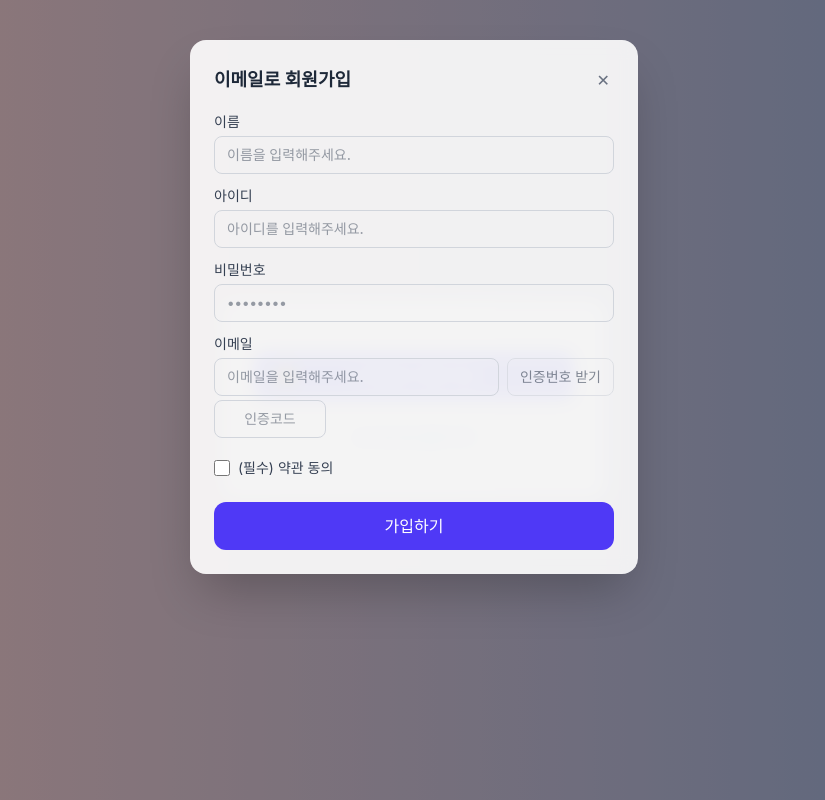
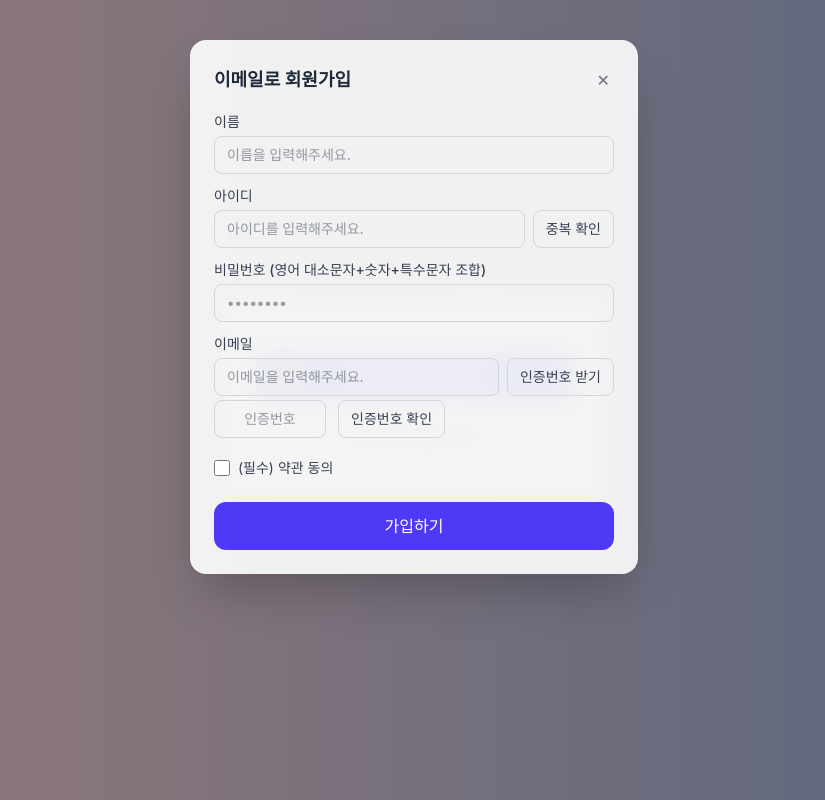
Before and after one commit to gahyeon1022/AIL-ways, a Next.js app in the folder apps/frontend/: page /signup in a window 1280 px wide. Both pictures are taken after a click on the button "이메일로 회원가입". Shown: the whole page, without its empty margins (226-1051 px from the left). Built offline with nearby package versions, Linux system fonts and the light colour scheme.

Commit message:
로컬 회원가입 연동 준비

```diff
--- a/apps/frontend/src/components/modal/LocalSignupModal.tsx
+++ b/apps/frontend/src/components/modal/LocalSignupModal.tsx
@@ -3,7 +3,7 @@
 import { useState } from "react";
 import { motion, AnimatePresence } from "framer-motion";
 
-const API_BASE = process.env.NEXT_PUBLIC_API_BASE;
+// const API_BASE = process.env.NEXT_PUBLIC_API_BASE;
 
 const BTN =
   "inline-flex items-center justify-center shrink-0 min-w-[64px] " +
@@ -28,55 +28,104 @@ export default function LocalSignupModal({ open, onClose }: Props) {
   const [userName, setUserName] = useState("");
   const [userId, setUserId] = useState("");
   const [userPw, setUserPw] = useState("");
-  const [tos, setTos] = useState(false);
+  const [tos, setTos] = useState(false); //약관동의
 
-  const [loading, setLoading] = useState(false);        // 회원가입 버튼 로딩
-  const [emailSending, setEmailSending] = useState(false); // 인증메일 버튼 로딩
+  const [loading, setLoading] = useState(false);
+  const [emailSending, setEmailSending] = useState(false);
+  const [createdAt, setCreatedAt] = useState<string>("");
+  const [idChecking, setIdChecking] = useState(false); //아이디 중복 확인 로딩 상태
+  const [code, setCode] = useState("");
+  const [verifying, setVerifying] = useState(false);
 
-  const [createdAt, setCreatedAt] = useState<string>("");
 
-  // 가벼운 이메일 형식 검증
-  const isValidEmail = (v: string) => /\S+@\S+\.\S+/.test(v);
+  //아이디 중복 확인 요청
+   async function checkUserId() {
+    if (idChecking) return;
+    setIdChecking(true);
+    try {
+      const endpoint = `/api/auth/check-userid?userId=${encodeURIComponent(userId)}`;
+      const res = await fetch(endpoint, { method: "GET", credentials: "include" });
+      if (res.status === 200) alert("성공");
+      else if (res.status === 400) alert("잘못된 요청입니다");
+      else alert("요청 처리 중 오류가 발생했습니다.");
+    } catch {
+      alert("네트워크 오류가 발생했습니다.");
+    } finally {
+      setIdChecking(false);
+    }
+  }
 
-  // 인증번호 발송
   async function sendEmailCode() {
-    if (emailSending) return; // 중복 클릭 방지
-    if (!isValidEmail(email)) {
-      alert("올바른 이메일 주소를 입력해 주세요.");
-      return;
-    }
+    if (emailSending) return;
     setEmailSending(true);
     try {
-      const endpoint = API_BASE
-        ? `${API_BASE}/api/auth/email/code`
-        : "/api/auth/email/code";
+      const endpoint = `/api/auth/email/code`;
 
       const res = await fetch(endpoint, {
         method: "POST",
         headers: { "Content-Type": "application/json" },
+        credentials: "include",
         body: JSON.stringify({ email }),
-        credentials: "include",
       });
 
-      if (!res.ok) {
-        let msg = "인증번호 발송에 실패했습니다.";
+        let data: { message?: string; verified?: boolean } | null = null;
     try {
-          const problem = await res.json();
-          if (problem?.message) msg = problem.message;
-          if (problem?.code) msg += `\n(code: ${problem.code})`;
+      data = await res.json();
     } catch {
     }
-        throw new Error(msg);
+
+    // 상태코드별 처리
+    if (res.status === 400) {
+      alert("인증코드가 일치하지 않습니다");
+      return;
     }
-      alert("인증번호를 이메일로 보냈습니다. 메일함을 확인해 주세요.");
-    } catch (err: any) {
-      alert(err?.message ?? "문제가 발생했습니다. 잠시 후 다시 시도해 주세요.");
+    if (res.status === 404) {
+      alert("인증 요청을 찾을 수 없습니다");
+      return;
+    }
+
+    if (res.ok) {
+      if (data?.message) alert(data.message);
+      else alert("요청이 처리되었습니다.");
+      if (typeof data?.verified === "boolean") {
+        console.log("[email verified]:", data.verified);
+      }
+      return;
+    }
+
+    alert(data?.message ?? "요청 처리 중 오류가 발생했습니다.");
   } finally {
     setEmailSending(false);
   }
 }
+// 인증번호 확인
+  async function verifyEmailCode() {
+    if (verifying) return;             // 중복 클릭 방지
+    setVerifying(true);
+    try {
+      const res = await fetch(`/api/auth/email/verify-code`, {
+        method: "POST",
+        headers: { "Content-Type": "application/json" },
+        credentials: "include",
+        body: JSON.stringify({
+          email,
+          code,
+        }),
+      });
 
-  // 회원가입 제출
+      if (res.status === 200) { alert("인증 성공"); return; }
+      if (res.status === 409) { alert("이미 사용된 이메일입니다"); return; }
+      if (res.status === 400) { alert("이메일 누락입니다"); return; }
+
+      alert("요청 처리 중 오류가 발생했습니다.");
+    } catch {
+      alert("네트워크 오류가 발생했습니다.");
+    } finally {
+      setVerifying(false);
+    }
+  }
+
+
   async function onSubmit(e: React.FormEvent) {
     e.preventDefault();
     if (!tos) {
@@ -89,15 +138,18 @@ export default function LocalSignupModal({ open, onClose }: Props) {
         email,
         userName,
         userId,
-        userPw,                 // 서버에서 해시 처리
-        creadtedAt: createdAt,
-        consents: tos ? ["TOS"] : [],
+        userPw,
+        code,            // 서버에서 해시 처리
+        creadtedAt: createdAt,  // (원본 키 유지)
+        consents: [
+          { type: "TOS",          agreed: true },
+          { type: "PRIVACY",      agreed: true },
+          { type: "VIDEO_CAPTURE",agreed: true },
+        ],
       };
 
-      const endpoint = API_BASE
-        ? `${API_BASE}/api/auth/signup`
-        : "/api/auth/signup";
-
+      const endpoint = `/api/auth/local/signup`;
+      console.log("[SIGNUP] POST /api/auth/local/signup", payload);
       const res = await fetch(endpoint, {
         method: "POST",
         headers: { "Content-Type": "application/json" },
@@ -164,22 +216,31 @@ export default function LocalSignupModal({ open, onClose }: Props) {
                 />
               </label>
 
-              {/* userId */}
               <label className="text-left text-sm font-medium text-gray-700">
                 아이디
+                <div className="mt-1 flex gap-2">
                   <input
                     type="text"
                     required
                     value={userId}
                     onChange={(e) => setUserId(e.target.value)}
                     placeholder="아이디를 입력해주세요."
-                  className="mt-1 w-full rounded-lg border border-gray-300 px-3 py-2 outline-none focus:ring-2 focus:ring-indigo-500"
+                    className="flex-1 rounded-lg border border-gray-300 px-3 py-2 outline-none focus:ring-2 focus:ring-indigo-500"
                   />
+                  <button
+                    type="button"
+                    onClick={checkUserId}
+                    disabled={idChecking}
+                    className={BTN}
+                  >
+                    {idChecking ? "확인 중..." : "중복 확인"}
+                  </button>
+                </div>
               </label>
 
               {/* userPw */}
               <label className="text-left text-sm font-medium text-gray-700">
-                비밀번호
+                비밀번호 (영어 대소문자+숫자+특수문자 조합)
                 <input
                   type="password"
                   required
@@ -190,7 +251,7 @@ export default function LocalSignupModal({ open, onClose }: Props) {
                 />
               </label>
 
-              {/* email + 인증코드 발송 */}
+              {/* email + 인증코드 요청 버튼 */}
               <label className="text-left text-sm font-medium text-gray-700">
                 이메일
                 <div className="mt-1 flex gap-2">
@@ -205,32 +266,36 @@ export default function LocalSignupModal({ open, onClose }: Props) {
                   <button
                     type="button"
                     onClick={sendEmailCode}
-                    disabled={emailSending || !email}
+                    disabled={emailSending}
                     className={BTN}
                   >
                     {emailSending ? "전송 중..." : "인증번호 받기"}
                   </button>
                 </div>
 
-                {/* 인증코드 입력 + 인증하기 */}
                 <div className="mt-1 flex items-center gap-3">
                   <input
-                    type="number"
-                    min="0"
-                    max="999999"
-                    step="1"
+                    type="text"
+                    inputMode="numeric"
                     required
-                    placeholder="인증코드"
-                    // flex 영향 완전 차단 + 고정 너비 강제 + 중앙 정렬
+                    placeholder="인증번호"
+                    value={code}
+                    onChange={(e) => setCode(e.target.value.replace(/\D/g, "").slice(0, 6))}
                     className="
                       flex-none grow-0 shrink-0
                       !w-24 md:!w-28
                       text-center rounded-lg border border-gray-300 px-3 py-2
                       outline-none focus:ring-2 focus:ring-indigo-500
-                      [&::-webkit-outer-spin-button]:appearance-none
-                      [&::-webkit-inner-spin-button]:appearance-none
                     "
                   />
+                      <button
+                        type="button"
+                        onClick={verifyEmailCode}
+                        disabled={verifying}
+                        className={BTN}
+                      >
+                        {verifying ? "확인 중..." : "인증번호 확인"}
+                      </button>
                 </div>
               </label>
 
```
Lines whose indentation alone changed are shown as unchanged.
